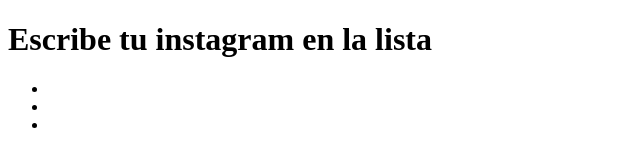
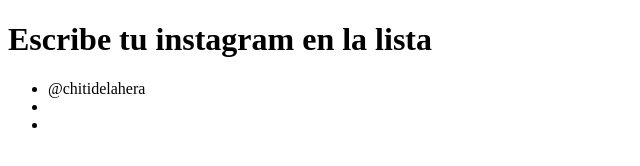
Before and after one commit to ChitiHera/Directo2Git, a plain HTML site: page index.html in a window 1280 px wide. Shown: the whole page, without its empty margins (0-640 px from the left). Drawn offline with Linux system fonts and the light colour scheme.

Commit message:
Update index.html

```diff
--- a/index.html
+++ b/index.html
@@ -10,7 +10,7 @@
     <h1>Escribe tu instagram en la lista</h1>
 
     <ul>
-        <li></li>
+        <li>@chitidelahera</li>
         <li></li>
         <li></li>
     </ul>
```
